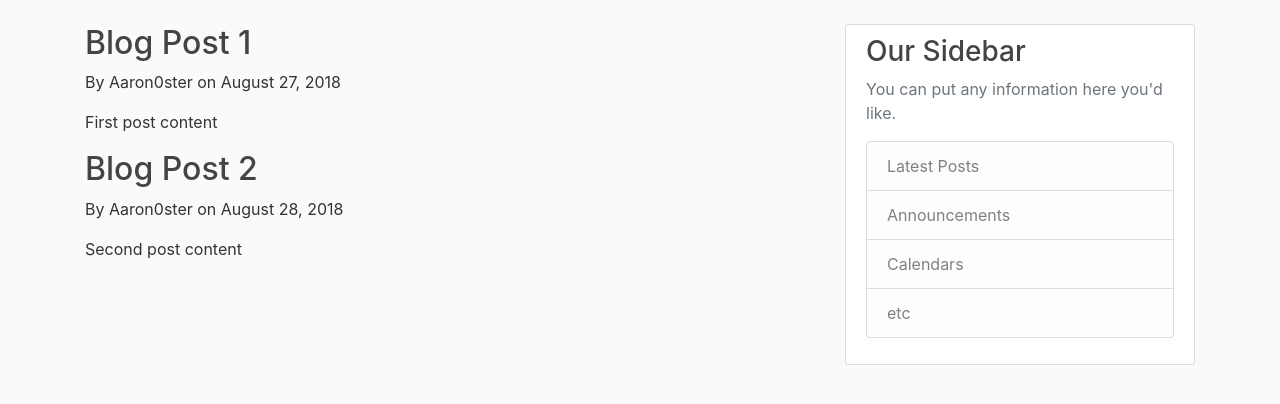
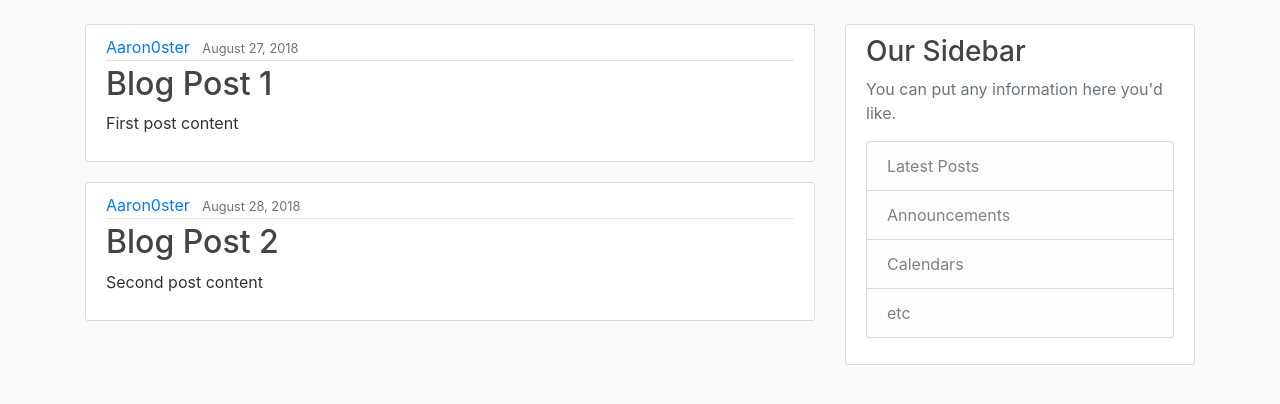
Before and after one commit to Osteribo/blogger, a Django app: page / in a window 1280 px wide. Shown: the part 56-460 px from the top of the page. Run offline with Django 3.2, Linux system fonts and the light colour scheme; some libraries are stand-ins or nearby versions.

Commit message:
Update: more beautification of home.html

```diff
--- a/blog/templates/blog/home.html
+++ b/blog/templates/blog/home.html
@@ -1,9 +1,15 @@
 {% extends "blog/base.html" %}
 {% block content %}
     {% for post in posts %}
-        <!-- "{{ variable }}" is used to access a variable from backend -->
-        <h2> {{ post.title}} </h2>
-        <p>By {{post.author}} on {{post.date_posted}} </p>
-        <p> {{post.content}} </p>
+        <article class="media content-section">
+            <div class="media-body">
+            <div class="article-metadata">
+                <a class="mr-2" href="#">{{ post.author }}</a>
+                <small class="text-muted">{{ post.date_posted }}</small>
+            </div>
+            <h2><a class="article-title" href="#">{{ post.title }}</a></h2>
+            <p class="article-content">{{ post.content }}</p>
+            </div>
+        </article>
     {% endfor %}
 {% endblock content %}
```
